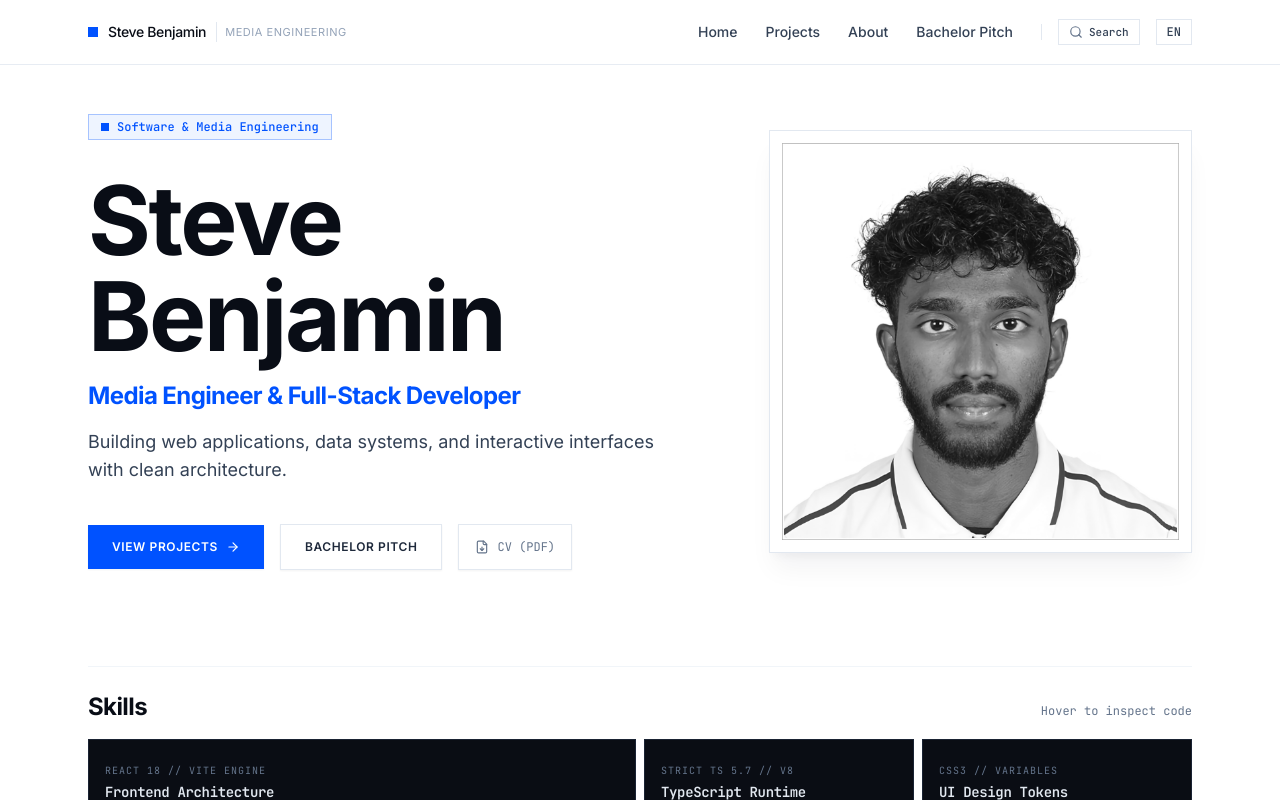
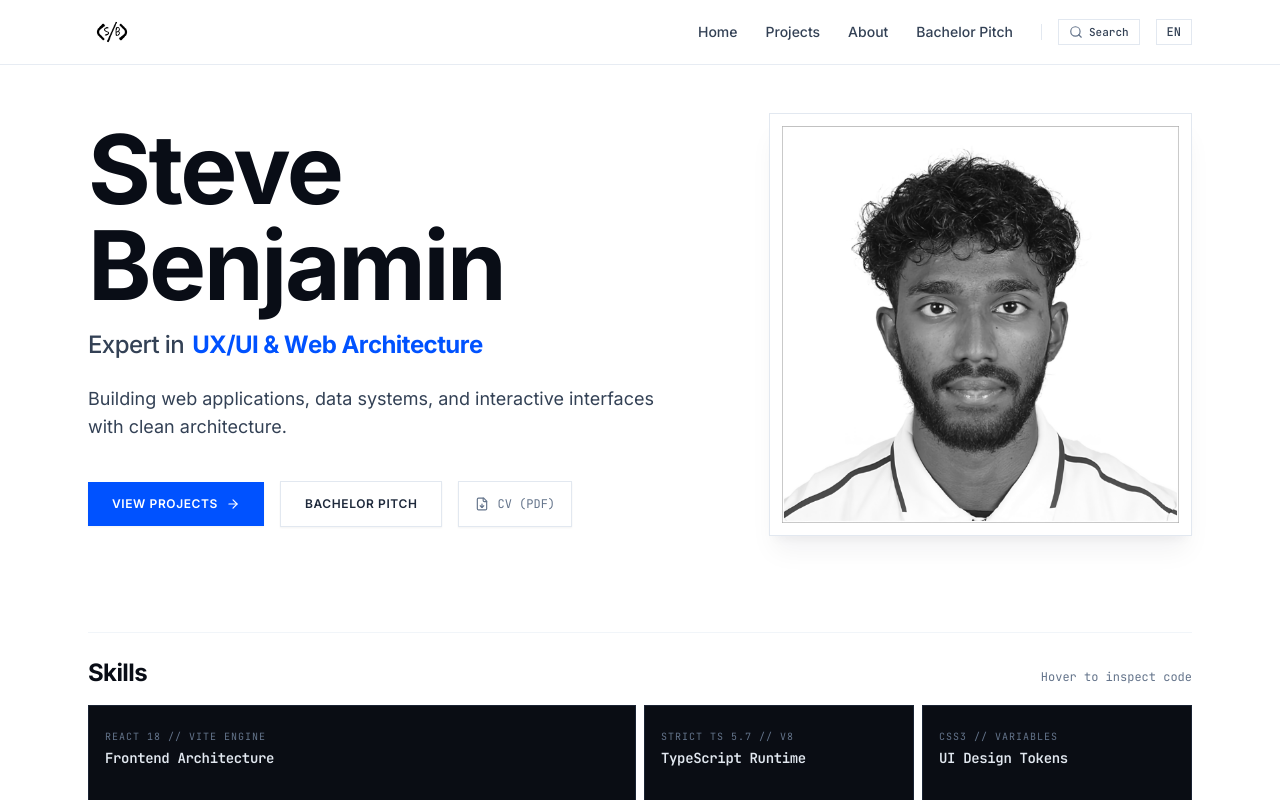
Before and after one commit to KingJamesGOAT/steve-benjamin-portfolio, a React (Vite) app: page / in a window 1280 px wide. Shown: the top 800 px of the page. Built offline with nearby package versions, Linux system fonts and the light colour scheme.

Commit message:
feat: add RotatingTitle component, site logo, and polish navbar branding

```diff
--- /dev/null
+++ b/src/components/features/RotatingTitle.tsx
@@ -0,0 +1,113 @@
+import React, { useState, useEffect } from 'react';
+import { motion, AnimatePresence } from 'framer-motion';
+
+interface RotatingTitleProps {
+  titles: string[];
+  intervalMs?: number;
+  className?: string;
+}
+
+export const RotatingTitle: React.FC<RotatingTitleProps> = ({
+  titles,
+  intervalMs = 5000,
+  className = '',
+}) => {
+  const [currentIndex, setCurrentIndex] = useState(0);
+
+  useEffect(() => {
+    if (!titles || titles.length <= 1) return;
+
+    const timer = setInterval(() => {
+      setCurrentIndex((prev) => (prev + 1) % titles.length);
+    }, intervalMs);
+
+    return () => clearInterval(timer);
+  }, [titles, intervalMs]);
+
+  if (!titles || titles.length === 0) return null;
+
+  const safeIndex = currentIndex % titles.length;
+  const currentTitle = titles[safeIndex] || '';
+  const words = currentTitle.split(' ');
+
+  let globalCharCount = 0;
+
+  const letterVariants = {
+    initial: {
+      rotateY: -90,
+      opacity: 0,
+      scale: 0.95,
+    },
+    animate: (i: number) => ({
+      rotateY: 0,
+      opacity: 1,
+      scale: 1,
+      transition: {
+        delay: i * 0.025,
+        duration: 0.35,
+        ease: [0.25, 1, 0.5, 1],
+      },
+    }),
+    exit: (i: number) => ({
+      rotateY: 90,
+      opacity: 0,
+      scale: 0.95,
+      transition: {
+        delay: i * 0.018,
+        duration: 0.25,
+        ease: [0.5, 0, 0.75, 0],
+      },
+    }),
+  };
+
+  return (
+    <span
+      className={`inline-flex flex-wrap items-center ${className}`}
+      style={{ perspective: 1000 }}
+    >
+      <AnimatePresence mode="wait">
+        <motion.span
+          key={`${safeIndex}-${currentTitle}`}
+          className="inline-flex flex-wrap items-center"
+          initial="initial"
+          animate="animate"
+          exit="exit"
+          style={{ perspective: 1000 }}
+        >
+          {words.map((word, wordIndex) => {
+            const wordChars = word.split('');
+            return (
+              <span
+                key={`w-${wordIndex}`}
+                className="inline-block whitespace-nowrap"
+              >
+                {wordChars.map((char, charIndex) => {
+                  const charGlobalIndex = globalCharCount++;
+                  return (
+                    <motion.span
+                      key={`c-${charIndex}`}
+                      custom={charGlobalIndex}
+                      variants={letterVariants}
+                      className="inline-block transform-gpu origin-center"
+                      style={{
+                        transformStyle: 'preserve-3d',
+                        backfaceVisibility: 'hidden',
+                      }}
+                    >
+                      {char}
+                    </motion.span>
+                  );
+                })}
+                {wordIndex < words.length - 1 && (
+                  <span className="inline-block">&nbsp;</span>
+                )}
+              </span>
+            );
+          })}
+        </motion.span>
+      </AnimatePresence>
+    </span>
+  );
+};
+
+export default RotatingTitle;
--- a/src/components/layout/Navbar.tsx
+++ b/src/components/layout/Navbar.tsx
@@ -41,19 +41,23 @@ export const Navbar: React.FC<NavbarProps> = ({ onOpenCommandPalette }) => {
   return (
     <header className="sticky top-0 z-40 w-full border-b border-slate-200/80 bg-white/95 backdrop-blur-md">
       <div className="max-w-6xl mx-auto px-4 sm:px-6 h-16 flex items-center justify-between">
-        {/* Minimalist Brand / Logo */}
+        {/* Brand Logo */}
         <Link
           to="/#home"
           onClick={() => handleNavClick('home')}
-          className="group flex items-center space-x-2.5 text-sm font-semibold tracking-tight transition-opacity hover:opacity-90"
+          className="group flex items-center transition-opacity hover:opacity-85 focus:outline-none"
+          aria-label="Steve Benjamin"
         >
-          <span className="w-2.5 h-2.5 rounded-none bg-electric inline-block" />
-          <span className="text-fintech-primary font-medium tracking-tight">
-            {t('nav.name')}
-          </span>
-          <span className="hidden sm:inline-block text-[11px] font-normal uppercase tracking-wider text-fintech-subtle border-l border-slate-200 pl-2">
-            {t('nav.role')}
-          </span>
+          <img
+            src={`${import.meta.env.BASE_URL}Logo.png`}
+            alt="Steve Benjamin"
+            className="h-9 sm:h-10 w-auto max-h-10 object-contain"
+            onError={(e) => {
+              const target = e.currentTarget;
+              if (target.src.endsWith('/Logo.png')) return;
+              target.src = `${import.meta.env.BASE_URL}Logo.png`;
+            }}
+          />
         </Link>
 
         {/* Navigation & Controls */}
--- a/src/locales/en/translation.json
+++ b/src/locales/en/translation.json
@@ -35,6 +35,12 @@
     "badge": "Software & Media Engineering",
     "title": "Steve Benjamin",
     "subtitle": "Media Engineer & Full-Stack Developer",
+    "heroPrefix": "Expert in",
+    "heroTitles": [
+      "Software Engineering",
+      "UX/UI & Web Architecture",
+      "Digital Product Management"
+    ],
     "description": "Building web applications, data systems, and interactive interfaces with clean architecture.",
     "ctaCaseStudies": "View Projects",
     "ctaPitch": "Bachelor Pitch",
--- a/src/locales/fr/translation.json
+++ b/src/locales/fr/translation.json
@@ -35,6 +35,12 @@
     "badge": "Ingénierie Logicielle & Ingénierie des Médias",
     "title": "Steve Benjamin",
     "subtitle": "Ingénieur des Médias & Développeur Full-Stack",
+    "heroPrefix": "Expert en",
+    "heroTitles": [
+      "Ingénierie Logicielle & Full-Stack",
+      "Design UX/UI & Architecture Web",
+      "Gestion de Projet Digital"
+    ],
     "description": "Développement d'applications web, de systèmes de données et d'interfaces interactives avec une architecture soignée.",
     "ctaCaseStudies": "Voir les Projets",
     "ctaPitch": "Pitch Bachelor",
--- a/src/pages/Home.tsx
+++ b/src/pages/Home.tsx
@@ -4,6 +4,7 @@ import { useTranslation } from 'react-i18next';
 import { ArrowRight, FileDown, ExternalLink } from 'lucide-react';
 import TechBentoGrid from '../components/features/TechBentoGrid';
 import CryptoWidgetSim from '../components/features/CryptoWidgetSim';
+import RotatingTitle from '../components/features/RotatingTitle';
 import About from './About';
 
 export const Home: React.FC = () => {
@@ -26,6 +27,21 @@ export const Home: React.FC = () => {
     }
   }, [location.hash]);
 
+  const rawTitles = t('home.heroTitles', { returnObjects: true });
+  const heroTitles: string[] = Array.isArray(rawTitles)
+    ? (rawTitles as string[])
+    : isFrench
+    ? [
+        'Ingénierie Logicielle & Full-Stack',
+        'Design UX/UI & Architecture Web',
+        'Gestion de Projet Digital',
+      ]
+    : [
+        'Software Engineering',
+        'UX/UI & Web Architecture',
+        'Digital Product Management',
+      ];
+
   return (
     <div className="space-y-32 sm:space-y-40">
       {/* SECTION 1: HERO & PHYSICS CANVAS */}
@@ -34,21 +50,22 @@ export const Home: React.FC = () => {
         <div className="grid grid-cols-1 lg:grid-cols-12 gap-12 lg:gap-16 items-center">
           {/* Left Column: Oversized Typography & CTAs */}
           <div className="lg:col-span-7 space-y-8">
-            {/* Status Badge */}
-            <div className="inline-flex items-center space-x-2 px-3 py-1 rounded-none text-xs font-mono font-medium bg-electric-light text-electric border border-electric/30">
-              <span className="w-2 h-2 rounded-none bg-electric inline-block" />
-              <span>{t('home.badge')}</span>
-            </div>
-
             {/* Hero Headline & Subtitle */}
             <div className="space-y-4">
               <h1 className="text-5xl sm:text-7xl lg:text-8xl font-black tracking-tight text-fintech-primary leading-[0.98]">
                 Steve Benjamin
               </h1>
 
-              <p className="text-xl sm:text-2xl font-bold text-electric tracking-tight">
-                {t('home.subtitle')}
-              </p>
+              <div className="text-xl sm:text-2xl font-normal text-fintech-secondary tracking-tight min-h-[2.5rem] flex flex-wrap items-baseline gap-x-2">
+                <span className="text-fintech-secondary font-medium">
+                  {t('home.heroPrefix', isFrench ? 'Expert en' : 'Expert in')}
+                </span>
+                <RotatingTitle
+                  titles={heroTitles}
+                  intervalMs={5000}
+                  className="text-electric font-bold"
+                />
+              </div>
 
               <p className="text-base sm:text-lg text-fintech-secondary max-w-xl leading-relaxed font-normal">
                 {t('home.description')}
```
Also changed, not shown: public/Logo.png (added).
